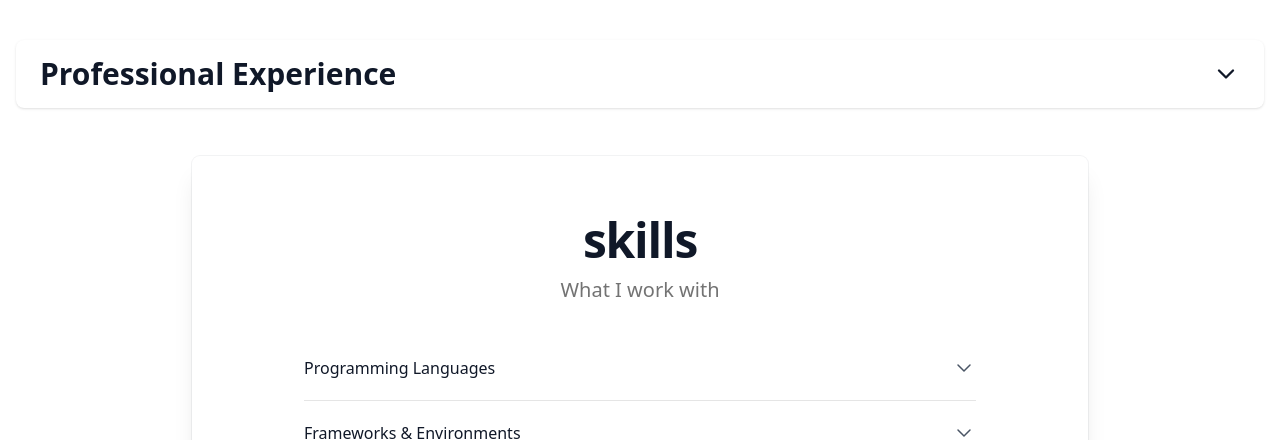
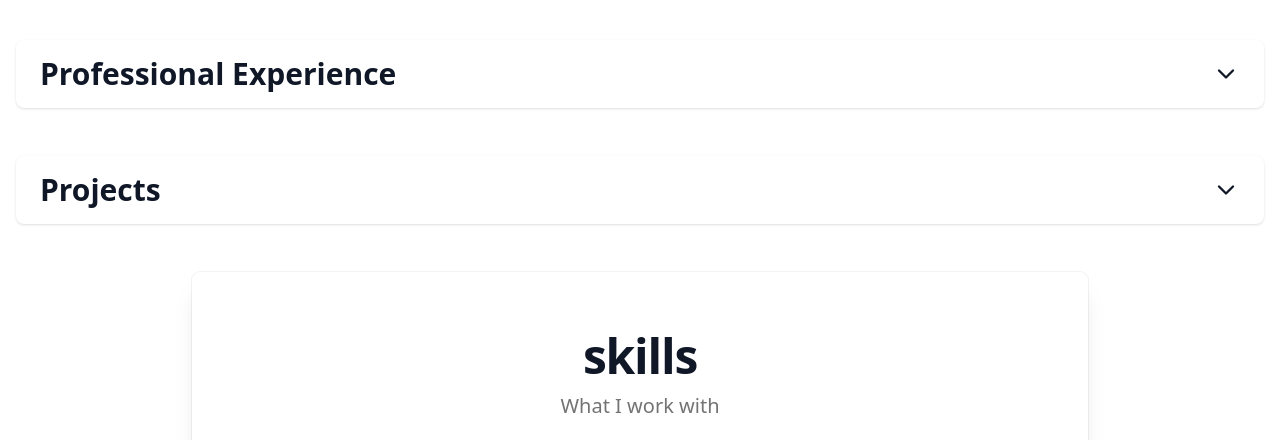
Before and after one commit to MuhammadAIkram/CV-Site, a website: page docs/index.html in a window 1280 px wide. Shown: the part 752-1192 px from the top of the page. Drawn offline with Linux system fonts and the light colour scheme.

Commit message:
added the projects section

```diff
--- a/docs/index.html
+++ b/docs/index.html
@@ -69,6 +69,8 @@
 
   <div id="experience"></div>
 
+  <div id="projects"></div>
+
   <div id="skills" class="min-h-[100px]"></div>
 </body>
 </html>
--- a/docs/js/include.js
+++ b/docs/js/include.js
@@ -83,3 +83,15 @@ fetch("skills.html")
       });
     });
   });
+
+fetch("projects.html")
+  .then(res => res.text())
+  .then(html => {
+    document.getElementById("projects").innerHTML = html;
+
+    // Re-apply translations AFTER education is loaded
+    if (typeof applyTranslations === "function") {
+      const lang = localStorage.getItem("language") || "en";
+      applyTranslations(lang);
+    }
+  });
--- a/docs/js/main.js
+++ b/docs/js/main.js
@@ -105,6 +105,28 @@ function applyTranslations(lang) {
         if (CHBAMainTextList3Experience) CHBAMainTextList3Experience.textContent = translations[lang].chbaMainTextList3;
         if (usedToolsCHBAExperience) usedToolsCHBAExperience.textContent = translations[lang].chbaUsedTools;
 
+        //projects section
+        const titleProjects = document.getElementById("projects-title");
+        const angularProject = document.getElementById("angular-Project");
+        const angularTextProject = document.getElementById("angular-Project-text");
+        const flutterProject = document.getElementById("flutter-Project");
+        const flutterTextProject = document.getElementById("flutter-Project-text");
+        const RTI_Project = document.getElementById("rti-Project");
+        const RTI_TextProject = document.getElementById("rti-Project-text");
+        const androidProject = document.getElementById("android-Project");
+        const androidTextProject = document.getElementById("android-Project-text");
+
+        if (titleProjects) titleProjects.textContent = translations[lang].projectsTitle;
+        if (angularProject) angularProject.textContent = translations[lang].angularProject;
+        if (angularTextProject) angularTextProject.textContent = translations[lang].angularTextProject;
+        if (flutterProject) flutterProject.textContent = translations[lang].flutterProject;
+        if (flutterTextProject) flutterTextProject.textContent = translations[lang].flutterTextProject;
+        if (RTI_Project) RTI_Project.textContent = translations[lang].RTI_Project;
+        if (RTI_TextProject) RTI_TextProject.textContent = translations[lang].RTI_TextProject;
+        if (androidProject) androidProject.textContent = translations[lang].androidProject;
+        if (androidTextProject) androidTextProject.textContent = translations[lang].androidTextProject;
+
+
         //skills section
         const titleSkills = document.getElementById("skills-title");
         const subtitleSkills = document.getElementById("skills-subtitle");
--- a/docs/js/translation.js
+++ b/docs/js/translation.js
@@ -40,7 +40,16 @@ const translations = {
       gitTitle: "Git",
       networkingTitle: "Network Architectures",
       systemsTitle: "Operating Systems",
-      officeTitle: "Office Tools"
+      officeTitle: "Office Tools",
+      projectsTitle: "Projects",
+      angularProject: "Angular Project",
+      angularTextProject: "Angular project I did for a class called IoT2 in the first year of my master's degree where I built a webstore using Angular and integrating different elements from the projects of my teammates",
+      flutterProject: "Flutter project",
+      flutterTextProject: "Flutter project I did for a class in my third year of my bachelor's degree called HEPL Anime, where I made a application to monitor Anime using an API",
+      RTI_Project: "Huge Project in Java and various other languages",
+      RTI_TextProject: "A huge prject integrating multiple different programming languages for an important class in the third year of my bachelor's degree",
+      androidProject: "Android project",
+      androidTextProject: "Android project for a class in the third year of my bachelor's degree"
     },
     fr: {
       title: "Mon CV",
@@ -83,6 +92,15 @@ const translations = {
       gitTitle: "Git",
       networkingTitle: "Architectures réseau",
       systemsTitle: "Systèmes d'exploitation",
-      officeTitle: "Outils bureautiques"
+      officeTitle: "Outils bureautiques",
+      projectsTitle: "Projets",
+      angularProject: "Projet Angular",
+      angularTextProject: "Projet Angular réalisé pour un cours appelé IoT2 en première année de mon master où j'ai développé une boutique en ligne utilisant Angular et intégrant différents éléments des projets de mes coéquipiers",
+      flutterProject: "Projet Flutter",
+      flutterTextProject: "Projet Flutter réalisé pour un cours en troisième année de mon bachelier appelé HEPL Anime, où j'ai créé une application pour suivre les animés en utilisant une API",
+      RTI_Project: "Grand projet en Java et divers autres langages",
+      RTI_TextProject: "Un vaste projet intégrant de multiples langages de programmation différents pour un cours important en troisième année de mon bachelier",
+      androidProject: "Projet Android",
+      androidTextProject: "Projet Android pour un cours en troisième année de mon bachelier"
     },
 };
--- /dev/null
+++ b/docs/projects.html
@@ -0,0 +1,55 @@
+<main class="max-w-screen-xl mx-auto p-4">
+
+    <!-- Projects Section -->
+    <div class="w-full mt-4">
+      <details class="group w-full">
+        <summary
+          class="flex cursor-pointer items-center justify-between font-bold text-gray-900 dark:text-gray-100 text-2xl md:text-3xl bg-white dark:bg-gray-800 px-6 py-4 shadow rounded-lg list-none">
+          <p id="projects-title">Projects</p>
+          <span class="flex-shrink-0 transition-transform duration-300 ease-in-out group-open:rotate-180">
+            <svg fill="none" height="28" stroke="currentColor" stroke-width="2" viewBox="0 0 24 24" width="28">
+              <path stroke-linecap="round" stroke-linejoin="round" d="M6 9l6 6 6-6"></path>
+            </svg>
+          </span>
+        </summary>
+
+        <!-- Projects List -->
+        <div class="mt-4 space-y-4 px-4">
+          <!-- Project Item -->
+          <a href="https://github.com/MuhammadAIkram/Webstore_IoT2_2024_2025" target="_blank"
+            class="block bg-white dark:bg-gray-700 p-4 rounded-lg shadow hover:shadow-md transition">
+            <h3 class="text-lg font-semibold text-gray-900 dark:text-gray-100" id="angular-Project">Angular Project</h3>
+            <p class="text-sm text-gray-600 dark:text-gray-300" id="angular-Project-text">
+              Angular paroject I for the first year of my master's degree for the class IoT 2, I made a webstore using Angular and uniting the different elements of my teammates
+            </p>
+          </a>
+
+          <a href="https://github.com/MuhammadAIkram/HEPL_Anime_Flutter" target="_blank"
+            class="block bg-white dark:bg-gray-700 p-4 rounded-lg shadow hover:shadow-md transition">
+            <h3 class="text-lg font-semibold text-gray-900 dark:text-gray-100" id="flutter-Project">Flutter project</h3>
+            <p class="text-sm text-gray-600 dark:text-gray-300" id="flutter-Project-text">
+              Flutter project I did for a class in my third year of my bachelor's degree
+            </p>
+          </a>
+
+          <a href="https://github.com/MuhammadAIkram/Projet_RTI_2023-2024" target="_blank"
+            class="block bg-white dark:bg-gray-700 p-4 rounded-lg shadow hover:shadow-md transition">
+            <h3 class="text-lg font-semibold text-gray-900 dark:text-gray-100" id="rti-Project">End of Bachelor huge project</h3>
+            <p class="text-sm text-gray-600 dark:text-gray-300" id="rti-Project-text">
+              a big project I did at the end of my bachelor's degree to for a class integrating multiple programming languages
+            </p>
+          </a>
+
+          <a href="https://github.com/MuhammadAIkram/AndroidProjetMaraicher" target="_blank"
+            class="block bg-white dark:bg-gray-700 p-4 rounded-lg shadow hover:shadow-md transition">
+            <h3 class="text-lg font-semibold text-gray-900 dark:text-gray-100" id="android-Project">Android project</h3>
+            <p class="text-sm text-gray-600 dark:text-gray-300" id="android-Project-text">
+              an android project I did for a class in the third year of my Bachelor’s degree
+            </p>
+          </a>
+        </div>
+
+      </details>
+    </div>
+
+</main>
```
